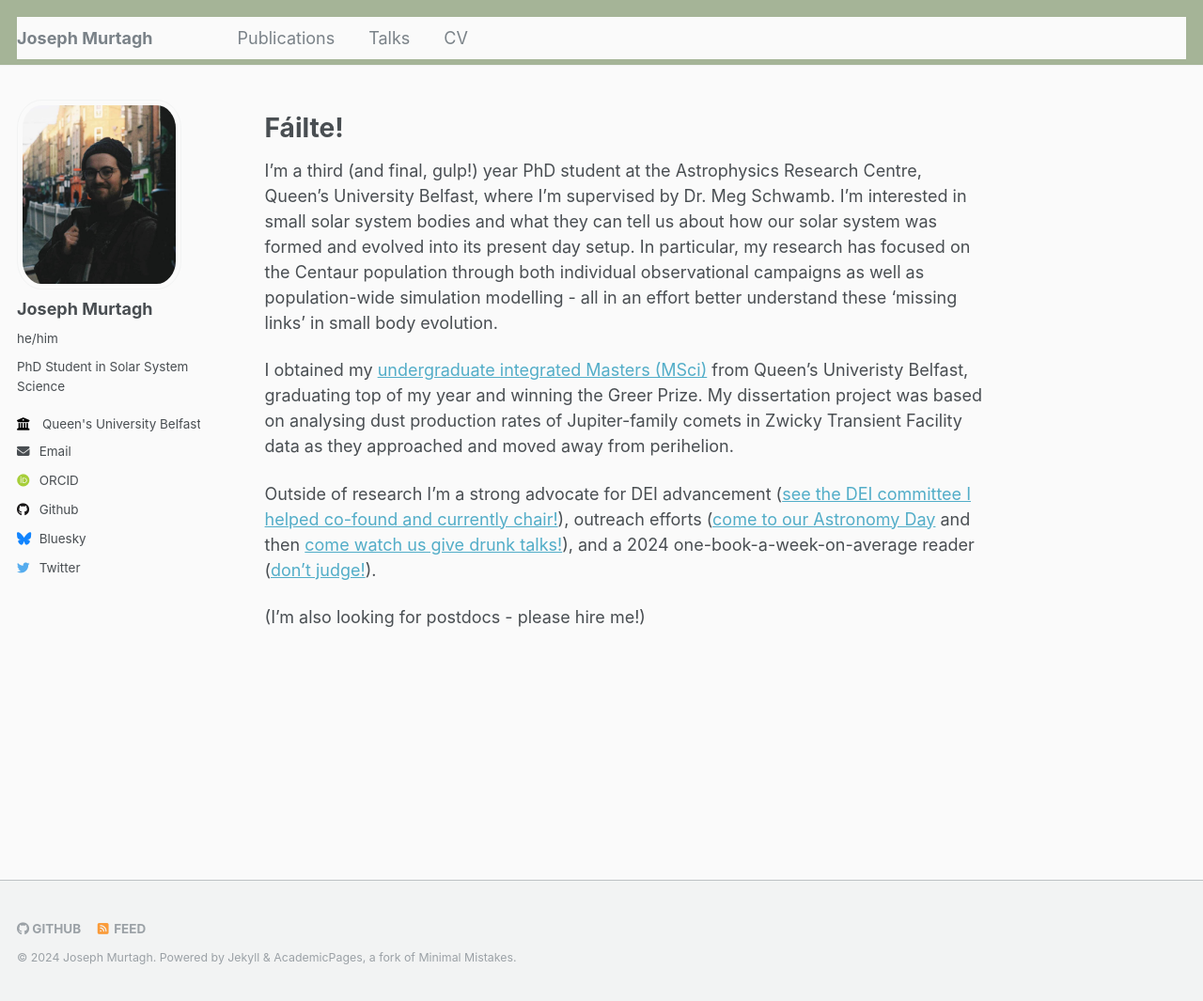
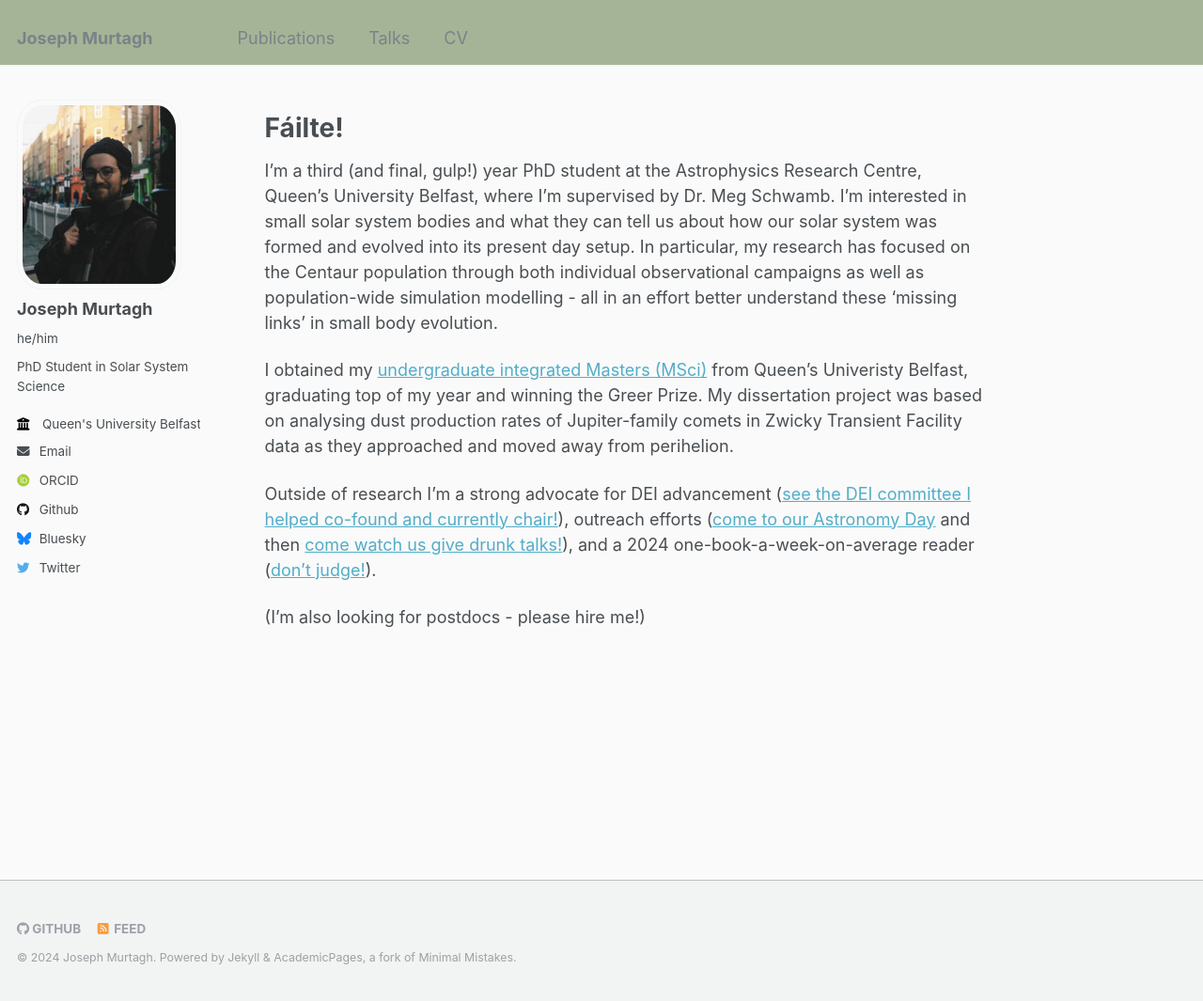
Before and after one commit to astjoephysics/astjoephysics.github.io, a Jekyll site: the page built from _pages/about.md, in a window 1280 px wide and 1065 px high. Shown: the whole window at 94% size. Built offline with Jekyll 4.4.1, drawn with Linux system fonts in a browser that asks for light colours; some web fonts are replaced.

Commit message:
whatdisdo

```diff
--- a/_sass/_navigation.scss
+++ b/_sass/_navigation.scss
@@ -175,7 +175,7 @@
 .greedy-nav {
   position: relative;
   min-width: 250px;
-  background: $background-color;
+  background: #a5b497;
 
   a {
     display: block;
@@ -196,7 +196,7 @@
     padding: 0 0.5rem;
     border: 0;
     outline: none;
-    background-color: $primary-color;
+    background-color: #a5b497;
     color: #fff;
     cursor: pointer;
     z-index: 100;
```
